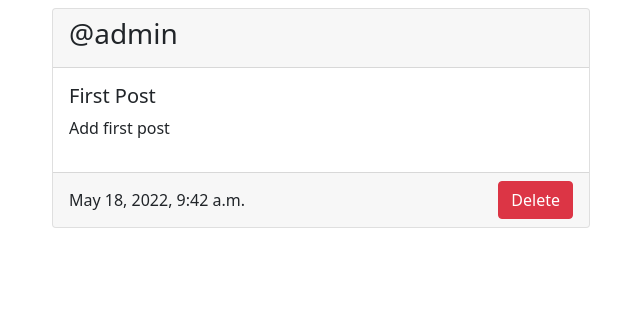
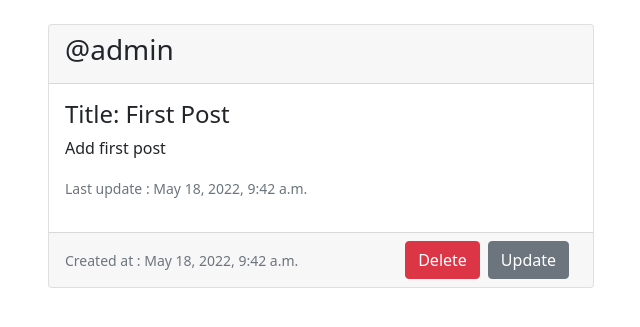
Before and after one commit to hunzo/django-users-authentication, a Django app: page / in a window 1280 px wide. Shown: the part 56-383 px from the top of the page, without its empty margins (319-959 px from the left). Run offline with Django 4.2, Linux system fonts and the light colour scheme; a user stored in the database is signed in; data comes from the database, SQL or seed files in the repository; both versions use the stored data as it was after the commit; some libraries are stand-ins or nearby versions.

Commit message:
add update post

```diff
--- a/members/models.py
+++ b/members/models.py
@@ -12,7 +12,7 @@ class Post(models.Model):
     updated_at = models.DateTimeField(auto_now=True)
 
     class Meta:
-        ordering = ["-created_at"]
+        ordering = ["-updated_at"]
 
     def __str__(self):
         return self.title + "\n" + self.description
--- a/members/urls.py
+++ b/members/urls.py
@@ -6,5 +6,6 @@ urlpatterns = [
     path('', views.Home, name='home' ),
     path('home', views.Home, name='home' ),
     path('sign-up/', views.sign_up ,name="sign-up"),
-    path('add-post/', views.create_post ,name="create-post")
+    path('add-post/', views.create_post ,name="create-post"),
+    path('update-post/<int:pk>/update', views.update_post ,name="update-post")
 ]
--- a/members/views.py
+++ b/members/views.py
@@ -1,6 +1,6 @@
 from django.shortcuts import render, redirect
-from django.contrib import messages
-from django.contrib.auth import login, logout, authenticate
+# from django.contrib import messages
+from django.contrib.auth import login
 from django.contrib.auth.decorators import login_required
 
 from . import forms
@@ -22,7 +22,7 @@ def Home(request):
     return render(request, 'home.html', {"posts": posts})
 
 
-@login_required(login_url="/login")
+@login_required(login_url="login")
 def create_post(request):
     if request.method == "POST":
         form = forms.PostForm(request.POST)
@@ -30,11 +30,27 @@ def create_post(request):
             post = form.save(commit=False)
             post.author = request.user
             post.save()
-            return redirect("/home")
+            return redirect("home")
     else:
         form = forms.PostForm()
 
     return render(request, 'create_post.html', {"form": form})
+
+
+@login_required(login_url="login")
+def update_post(request, pk):
+
+    # Update by Author
+    post = models.Post.objects.get(id=pk)
+    if request.method == "POST":
+        form = forms.PostForm(request.POST, instance=post)
+        if form.is_valid():
+            form.save()
+            return redirect("home")
+    else:
+        form = forms.PostForm(instance=post)
+
+    return render(request, 'update_post.html', {"form": form})
 
 
 def sign_up(request):
--- a/templates/home.html
+++ b/templates/home.html
@@ -5,7 +5,7 @@
 {% block content %}
 
 {% for post in posts %}
-<div class="row p-2">
+<div class="row py-4">
     <div class="col-6 mx-auto">
 
         <div class="card">
@@ -14,27 +14,32 @@
             </div>
             <div class="card-body d-flex flex-row justify-content-between">
                 <div>
-                    <h5 class="card-title">
-                        {{post.title}}
-
-                    </h5>
+                    <h4 class="card-title">
+                        Title: {{post.title}}
+                    </h4>
                     <p>{{post.description}}</p>
+                    <p class="text-muted"><small>Last update : {{ post.updated_at }}</small></p>
                 </div>
             </div>
-            <!-- <div class="card-footer text-muted"> -->
+
             <div class="card-footer d-flex flex-row justify-content-between align-items-center">
-                <div>
-                    {{post.created_at}}
+                <div class="text-muted">
+                    <small>
+                        Created at : {{post.created_at}}
+                    </small>
                 </div>
-                <div>
+                <div class="d-flex">
                     {% if user == post.author %}
                     <form method="post">
                         {% csrf_token %}
                         <button type="submit" class="btn btn-danger" name="post-id" value="{{post.id}}">Delete</button>
                     </form>
+                    <a class="btn btn-secondary mx-2" href="{% url 'update-post' post.pk %}">Update</a>
+
                     {% endif %}
+
+
                 </div>
-
             </div>
         </div>
     </div>
--- a/templates/nav.inc.html
+++ b/templates/nav.inc.html
@@ -1,6 +1,6 @@
 <nav class="navbar navbar-expand-lg navbar-dark bg-dark">
 
-    <a class="navbar-brand" href="#">MyApp</a>
+    <a class="navbar-brand" href="{% url 'home' %}">MyApp</a>
 
     <button class="navbar-toggler" type="button" data-toggle="collapse" data-target="#navbarNav"
         aria-controls="navbarNav" aria-expanded="false" aria-label="Toggle navigation">
```
Also changed, not shown: templates/update_post.html (added, +27 -0 lines), db.sqlite3.
